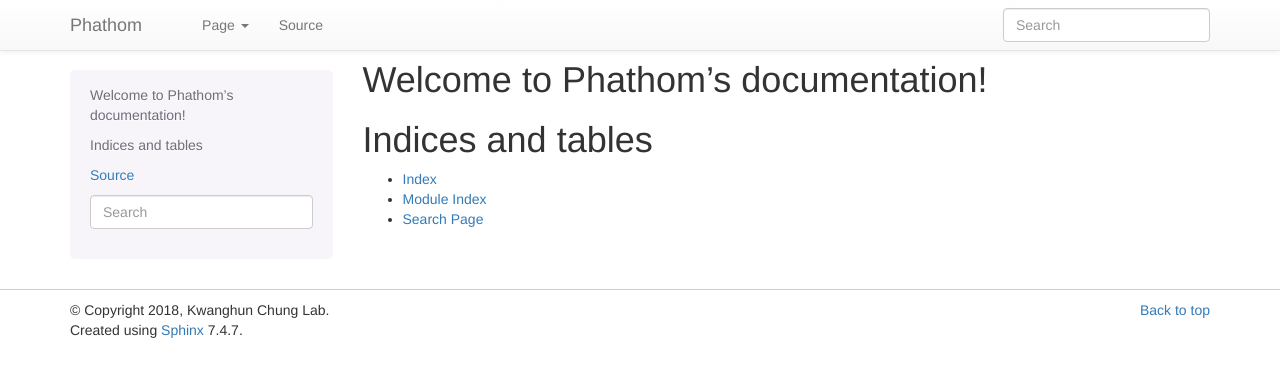
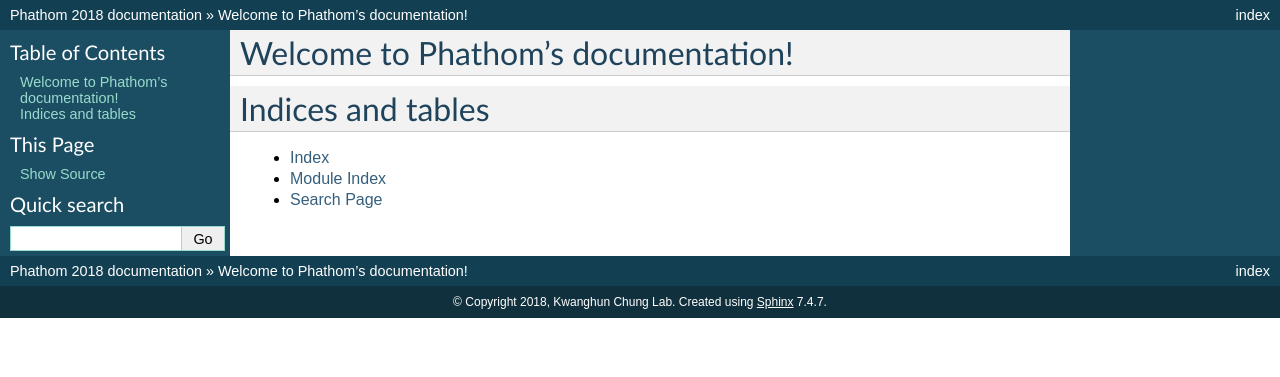
Before and after one commit to chunglabmit/phathom, a Sphinx documentation site: the page built from docs/index.rst, in a window 1280 px wide. Shown: the top 377 px of the page. Built offline with Sphinx 7.4.7, drawn with Linux system fonts in a browser that asks for light colours; formulas are drawn with MathJax 3.

Commit message:
Change Sphinx docs to use default rtd theme

```diff
--- a/docs/conf.py
+++ b/docs/conf.py
@@ -15,10 +15,6 @@
 # import os
 # import sys
 # sys.path.insert(0, os.path.abspath('.'))
-
-# -- Sphinx Bootstrap Theme --------------------------------------------------
-import sphinx_bootstrap_theme
-
 
 # -- Project information -----------------------------------------------------
 
@@ -78,8 +74,7 @@
 # The theme to use for HTML and HTML Help pages.  See the documentation for
 # a list of builtin themes.
 #
-html_theme = 'bootstrap'
-html_theme_path = sphinx_bootstrap_theme.get_html_theme_path()
+html_theme = 'default'
 
 # Theme options are theme-specific and customize the look and feel of a theme
 # further.  For a list of options available for each theme, see the
```
